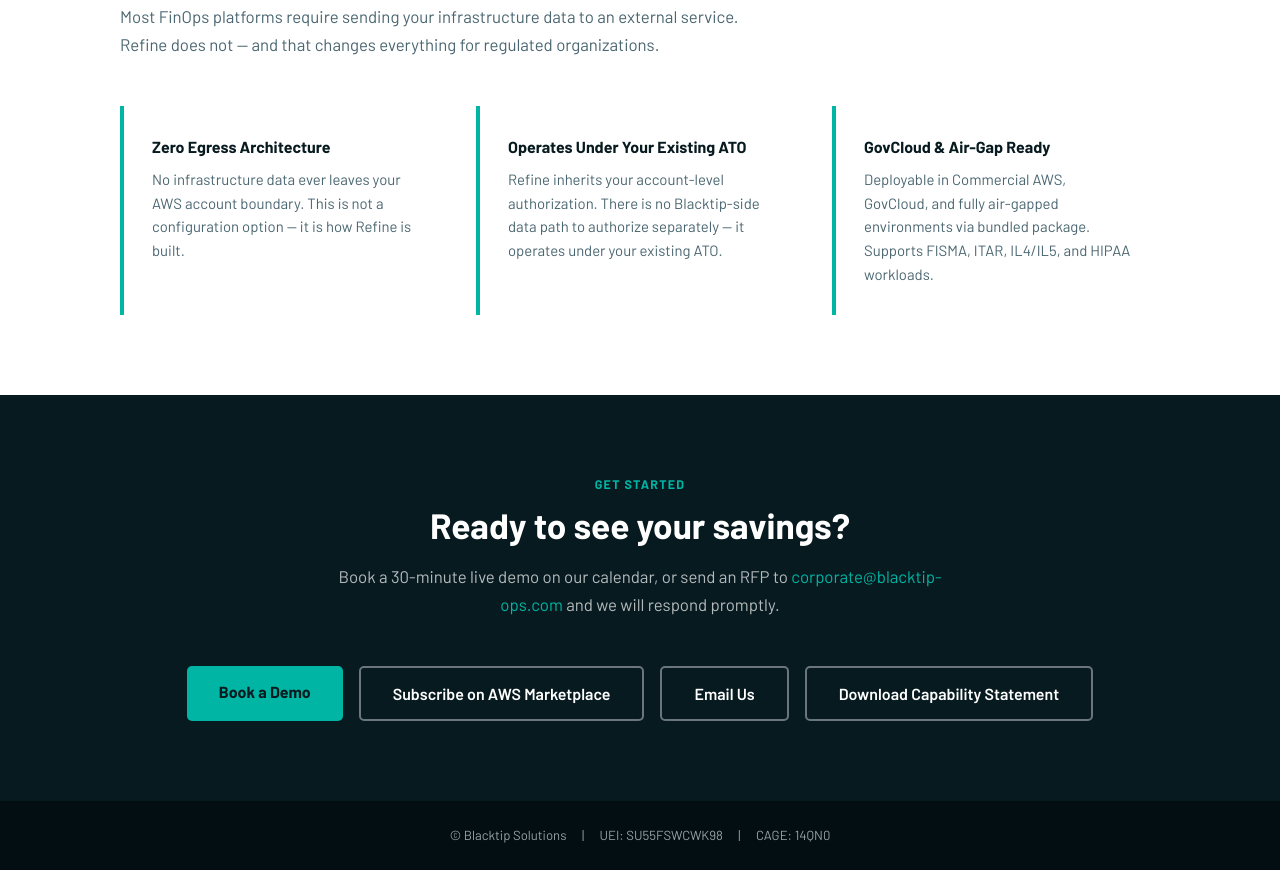
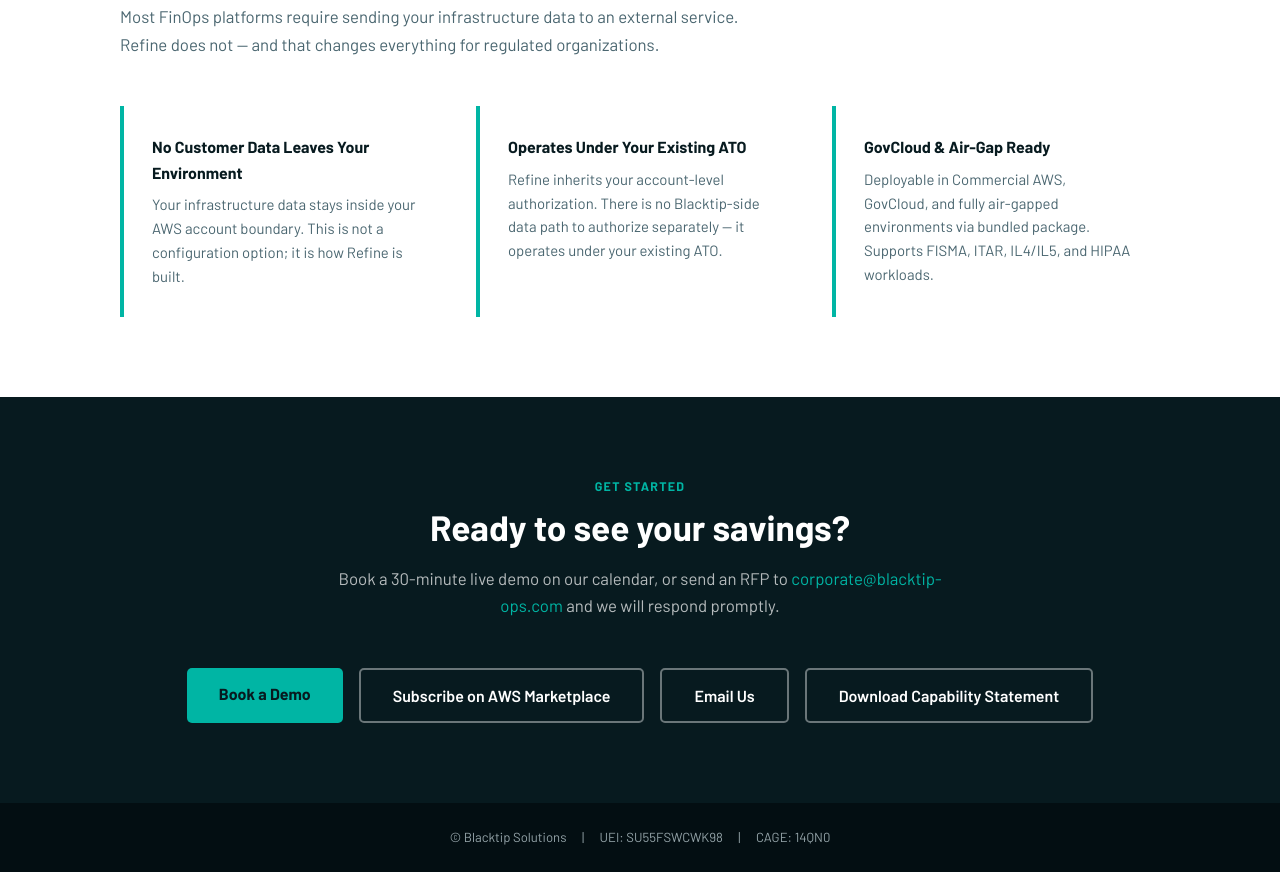
Before and after one commit to BlacktipSolutions/BlacktipSolutions, a plain HTML site: page index.html in a window 1280 px wide. Shown: the part 1611-2483 px from the top of the page. Drawn offline with Linux system fonts and the light colour scheme.

Commit message:
chore: replace "Zero Egress" with "No Customer Data Leaves Your Environment"
Aligns website language with the updated one-pager. The new phrasing
is harder for a technical reviewer to challenge, per Annette's review.

Co-Authored-By: Claude Opus 4.6 <noreply@anthropic.com>

```diff
--- a/index.html
+++ b/index.html
@@ -310,8 +310,8 @@
       <p class="section-intro">Most FinOps platforms require sending your infrastructure data to an external service. Refine does not &mdash; and that changes everything for regulated organizations.</p>
       <div class="diff-grid">
         <div class="diff-card">
-          <h3>Zero Egress Architecture</h3>
-          <p>No infrastructure data ever leaves your AWS account boundary. This is not a configuration option &mdash; it is how Refine is built.</p>
+          <h3>No Customer Data Leaves Your Environment</h3>
+          <p>Your infrastructure data stays inside your AWS account boundary. This is not a configuration option; it is how Refine is built.</p>
         </div>
         <div class="diff-card">
           <h3>Operates Under Your Existing ATO</h3>
```
